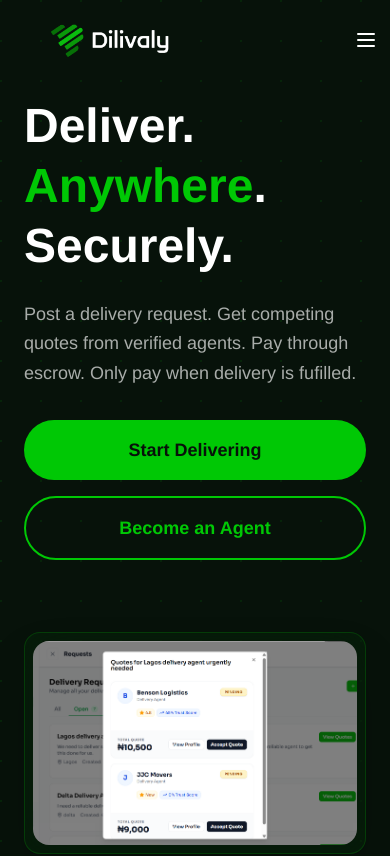
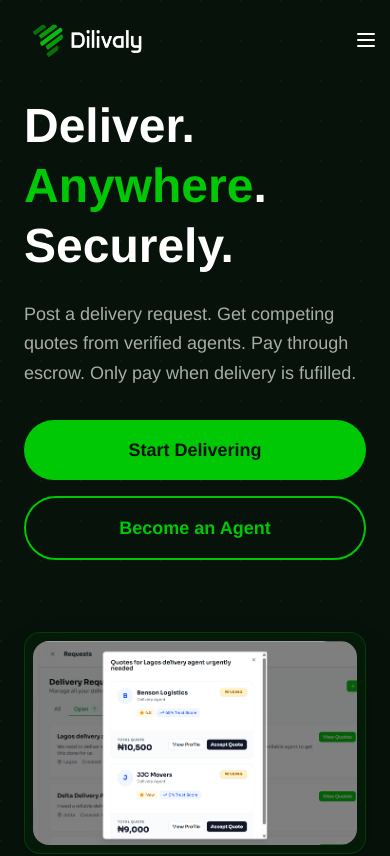
Before and after one commit to manugee95/Dilivaly-landing-page, a React (Vite) app: page / in a window 390 px wide. Shown: the top 856 px of the page. Built offline with nearby package versions, Linux system fonts and the light colour scheme; a web font is replaced by a local one.

Commit message:
logo-fix

```diff
--- a/src/app/components/Footer.tsx
+++ b/src/app/components/Footer.tsx
@@ -10,7 +10,7 @@
           <div>
             <div className="mb-4">
               <img
-                src="/src/imports/dilivaly-logo.png"
+                src="/dilivaly-logo.png"
                 alt="DILIVALY"
                 className="h-10"
               />
--- a/src/app/components/Navigation.tsx
+++ b/src/app/components/Navigation.tsx
@@ -36,7 +36,7 @@
           <a href="/"><img
             src="/dilivaly-logo.png"
             alt="DILIVALY"
-            className="h-16 sm:h-20 w-auto"
+            className="h-16 sm:h-20 w-auto ml-[-15px] lg:ml-[0px]"
           /></a>
         </div>
 
```
